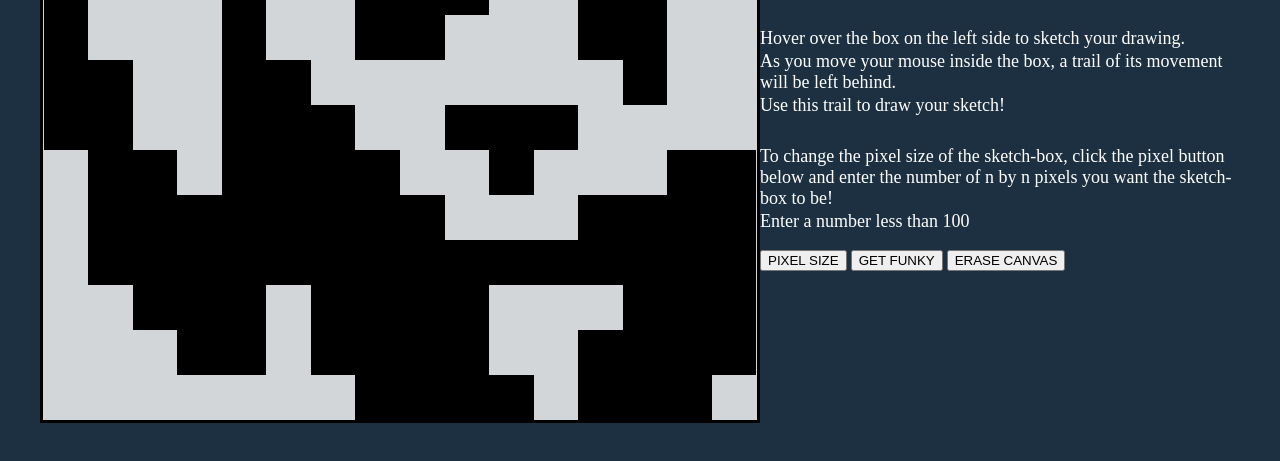
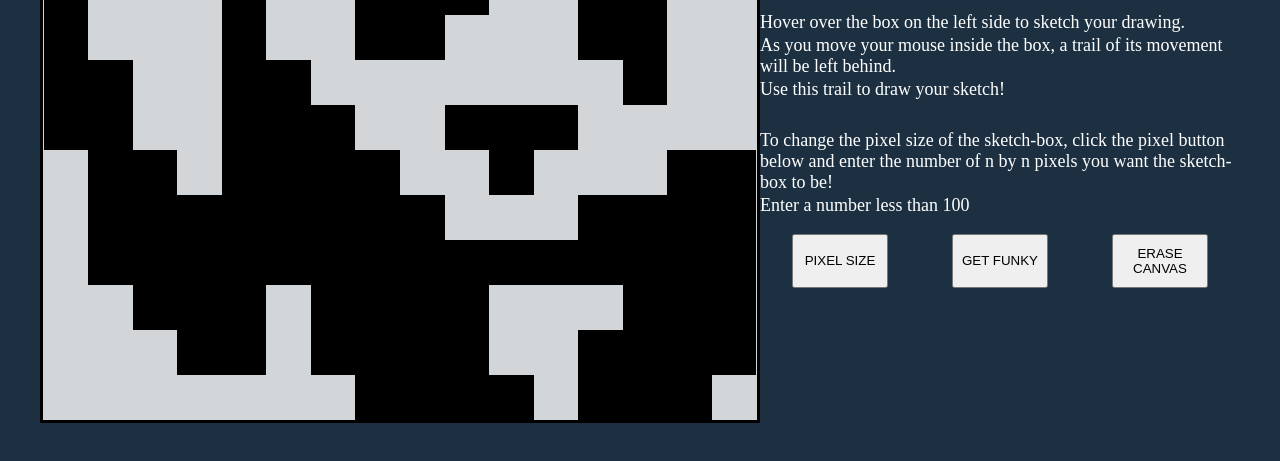
Before and after one commit to Abdullah-Aseeef/etch-a-sketch, a plain HTML site: page index.html in a window 1280 px wide. Shown: the part 343-804 px from the top of the page. Drawn offline with Linux system fonts and the light colour scheme.

Commit message:
modify the button sizes and add a limit to pixel size

```diff
--- a/index.html
+++ b/index.html
@@ -16,9 +16,11 @@
             <p class="info">Use this trail to draw your sketch! </p>
         <p class="pixelsize"> To change the pixel size of the sketch-box, click the pixel button below and enter the number of n by n pixels you want the sketch-box to be!</p>
         <p class="pixelsize2"> Enter a number less than 100</p>
-        <button onclick=popup()>PIXEL SIZE</button>
-        <button onclick=getFunky() id="funky">GET FUNKY</button>
-        <button onclick=eraseCanvas()>ERASE CANVAS</button>
+        <div class="buttons">
+            <button onclick=popup()>PIXEL SIZE</button>
+            <button onclick=getFunky() id="funky">GET FUNKY</button>
+            <button onclick=eraseCanvas()>ERASE CANVAS</button>
+        </div>
     </div>
 
 </body>
--- a/script.js
+++ b/script.js
@@ -65,6 +65,9 @@ function popup(){
     body.insertBefore(new_container,body.firstChild);
 
     let pixel_size=window.prompt("Enter the Pixel Size");
+    while(pixel_size>100){
+        pixel_size=window.prompt("Enter a lower Pixel Size");
+    }
     SQUARES_DIM = pixel_size;
     createGrid();
     if(SQUARES_DIM==16) drawPanda();
--- a/styles.css
+++ b/styles.css
@@ -53,3 +53,12 @@ p.pixelsize2{
     opacity: 1 !important;
     /* background-color: black; */
 }
+.buttons{
+    display: flex;
+    justify-content: space-around;
+    flex-wrap: wrap;
+}
+button{
+    width: 20%;
+    aspect-ratio: 16/9;
+}
```
